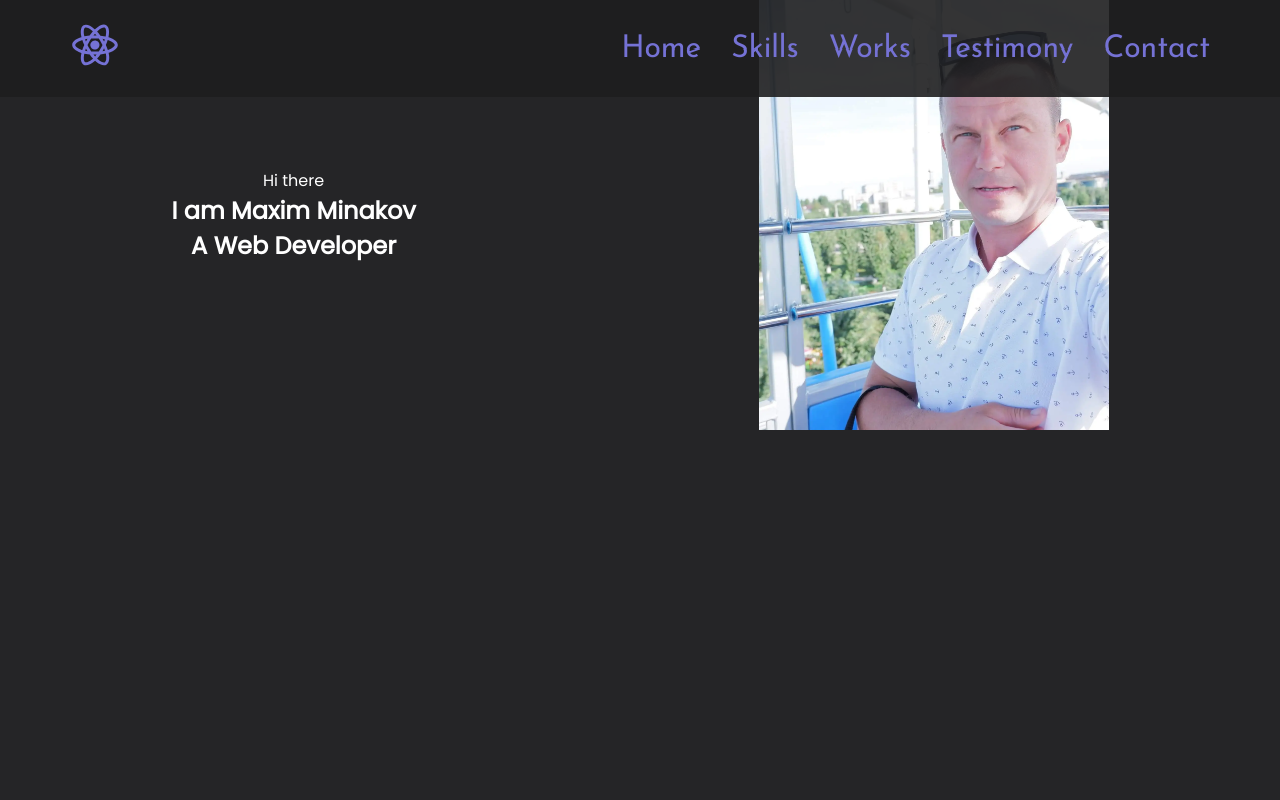
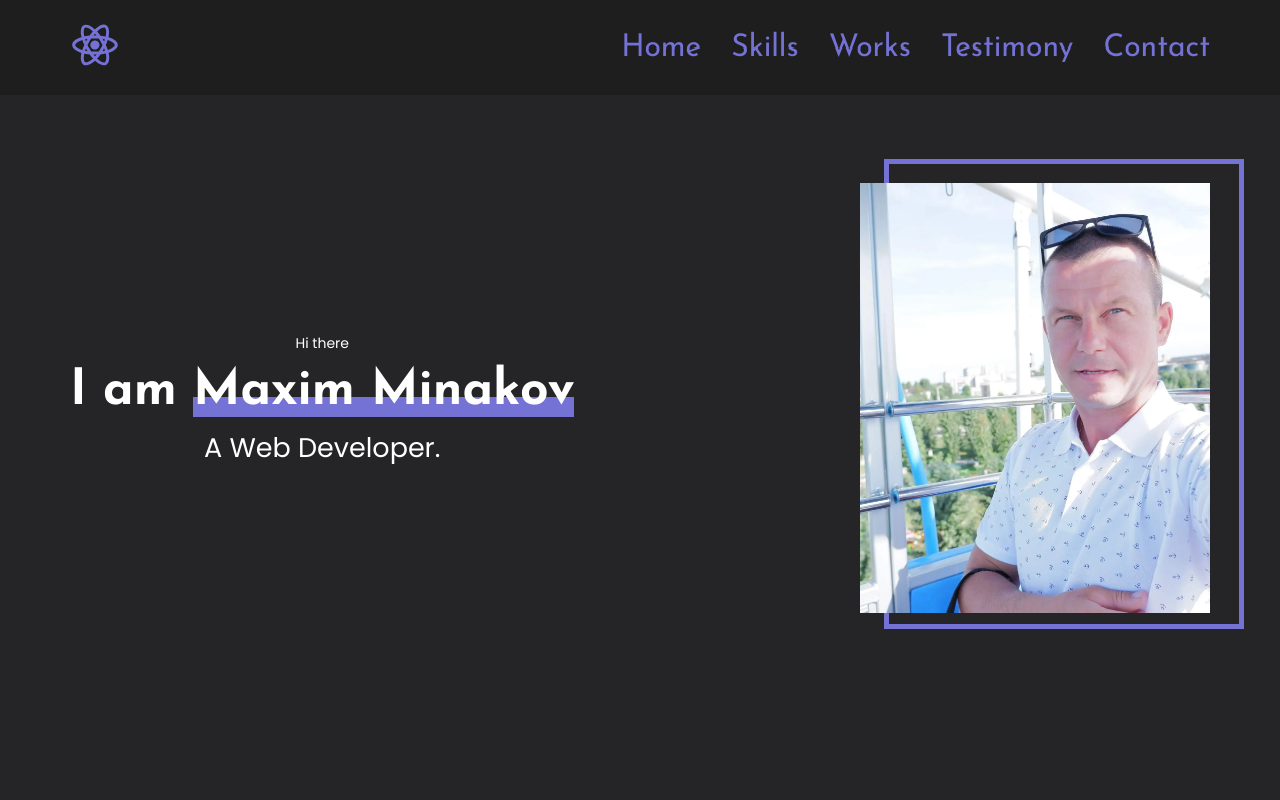
Before and after one commit to Maksimus39/portfolio-start-project-vite-main, a React (Vite) app: page / in a window 1280 px wide. Shown: the top 800 px of the page. Built offline with nearby package versions, Linux system fonts and the light colour scheme.

Commit message:
Main part 2

```diff
--- a/src/components/FlexWrapper.tsx
+++ b/src/components/FlexWrapper.tsx
@@ -13,4 +13,5 @@
     justify-content: ${props => props.justify || "flex-start"};
     align-items: ${props => props.align || "stretch"};
     flex-wrap: ${props => props.wrap || "nowrap"};
+    height: 100%;
 `
--- a/src/layout/sections/main/Main.tsx
+++ b/src/layout/sections/main/Main.tsx
@@ -1,18 +1,26 @@
 import myPhoto from "../../../assets/images/webp_images/myFoto.webp";
 import styled from "styled-components";
 import {FlexWrapper} from "../../../components/FlexWrapper.tsx";
+import {Container} from "../../../components/Container.ts";
+import {Theme} from "../../../style/Theme.ts";
 
 export const Main = () => {
     return (
         <StyledMain>
-            <FlexWrapper align={"center"} justify={"space-around"}>
-                <div>
-                    <span>Hi there</span>
-                    <Name>I am Maxim Minakov</Name>
-                    <MainTitle>A Web Developer</MainTitle>
-                </div>
-                <Photo src={myPhoto} alt="myPhoto"/>
-            </FlexWrapper>
+            <Container>
+                <FlexWrapper align={"center"} justify={"space-between"}>
+                    <div>
+                        <SmallText>Hi there</SmallText>
+                        <Name>I am <span>Maxim Minakov</span></Name>
+                        <MainTitle>A Web Developer.</MainTitle>
+                    </div>
+
+                    <PhotoWrapper>
+                        <Photo src={myPhoto} alt="myPhoto"/>
+                    </PhotoWrapper>
+
+                </FlexWrapper>
+            </Container>
         </StyledMain>
     );
 };
@@ -20,13 +28,37 @@
 const StyledMain = styled.section`
     min-height: 100vh;
     background-color: azure;
+    display: flex;
 `
 
 const MainTitle = styled.h1`
-   // color: darkblue;
+    font-family: Poppins, sans-serif;
+    font-weight: 400;
+    font-size: 27px;
+    letter-spacing: 0%;
 `
 const Name = styled.h2`
-   //  color: darkblue;
+    font-family: Josefin Sans, sans-serif;
+    font-weight: 700;
+    font-size: 50px;
+    margin: 10px 0;
+
+    span {
+        position: relative;
+        z-index: 0;
+
+        &::before {
+            content: "";
+            display: inline-block;
+            width: 100%;
+            height: 20px;
+            background-color: ${Theme.colors.accent};
+
+            position: absolute;
+            bottom: 0;
+            z-index: -1;
+        }
+    }
 `
 
 const Photo = styled.img`
@@ -34,3 +66,26 @@
     height: 430px;
     object-fit: cover;
 `
+
+const SmallText = styled.h2`
+    font-family: Poppins, sans-serif;
+    font-weight: 400;
+    font-size: 14px;
+`
+
+const PhotoWrapper=styled.div`
+    position: relative;
+    z-index: 0;
+
+    &::before {
+        content: "";
+        width: 360px;
+        height: 470px;
+        border: 5px solid ${Theme.colors.accent};
+
+        position: absolute;
+        top:-24px;
+        left: 24px;
+        z-index: -1;
+    }
+`
--- a/src/style/Global.styled.ts
+++ b/src/style/Global.styled.ts
@@ -18,7 +18,8 @@
         sans-serif;
         -webkit-font-smoothing: antialiased;
         -moz-osx-font-smoothing: grayscale;
-        color: ${Theme.colors.font}
+        color: ${Theme.colors.font};
+        line-height: 1.2;
     }
 
 
```
